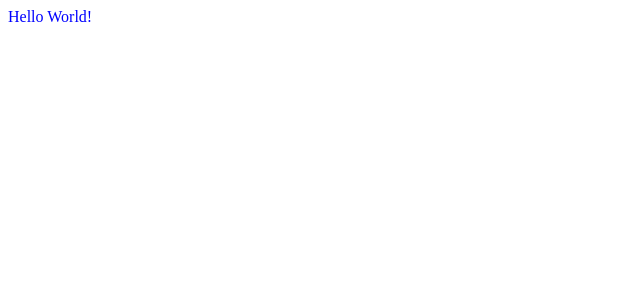
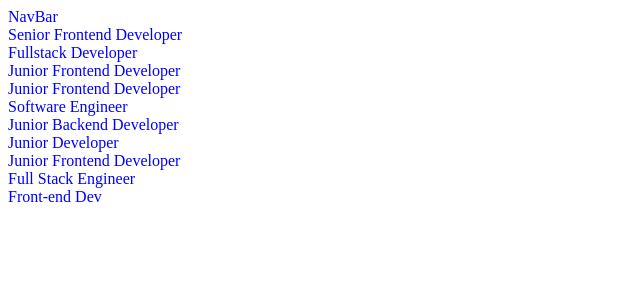
Before and after one commit to C-likethis123/static-job-listings-master, a React (Vite) app: page / in a window 1280 px wide. Shown: the top 300 px of the page, without its empty margins (0-640 px from the left). Built offline with nearby package versions, Linux system fonts and the light colour scheme.

Commit message:
add: create app components

```diff
--- a/src/App.tsx
+++ b/src/App.tsx
@@ -1,3 +1,17 @@
 import React from 'react';
 import './index.css';
-export default () => <div>Hello World!</div>;
+
+/** Components */
+import NavBar from "./NavBar";
+import JobList from "./JobList";
+
+const App: React.FC = () => {
+  return (
+    <div>
+      <NavBar />
+      <JobList />
+    </div>
+  )
+}
+
+export default App;
--- /dev/null
+++ b/src/JobList.tsx
@@ -0,0 +1,11 @@
+import React from 'react';
+
+import data from "src/data.json";
+
+const JobList: React.FC = () => {
+  return (<div>
+    {data.map(({position}) => <div>{position}</div>)}
+  </div>);
+};
+
+export default JobList;
--- /dev/null
+++ b/src/NavBar.tsx
@@ -0,0 +1,7 @@
+import React from 'react';
+
+const NavBar: React.FC = () => {
+  return (<div>NavBar</div>);
+}
+
+export default NavBar;
```
